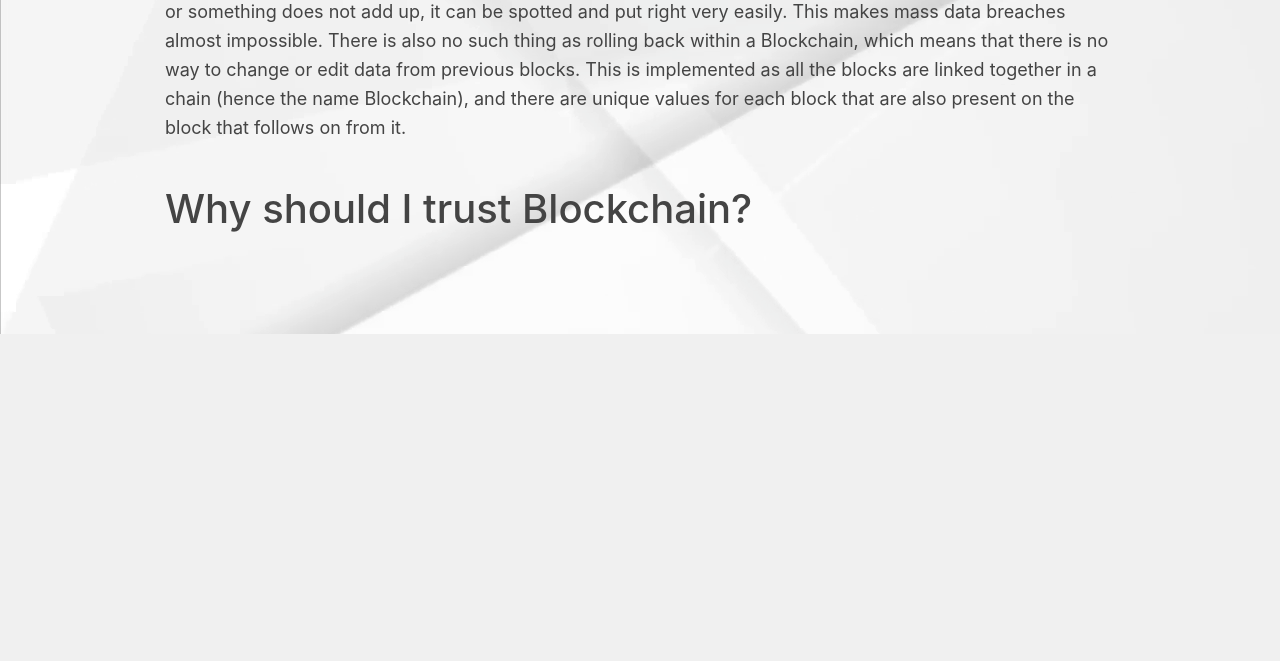
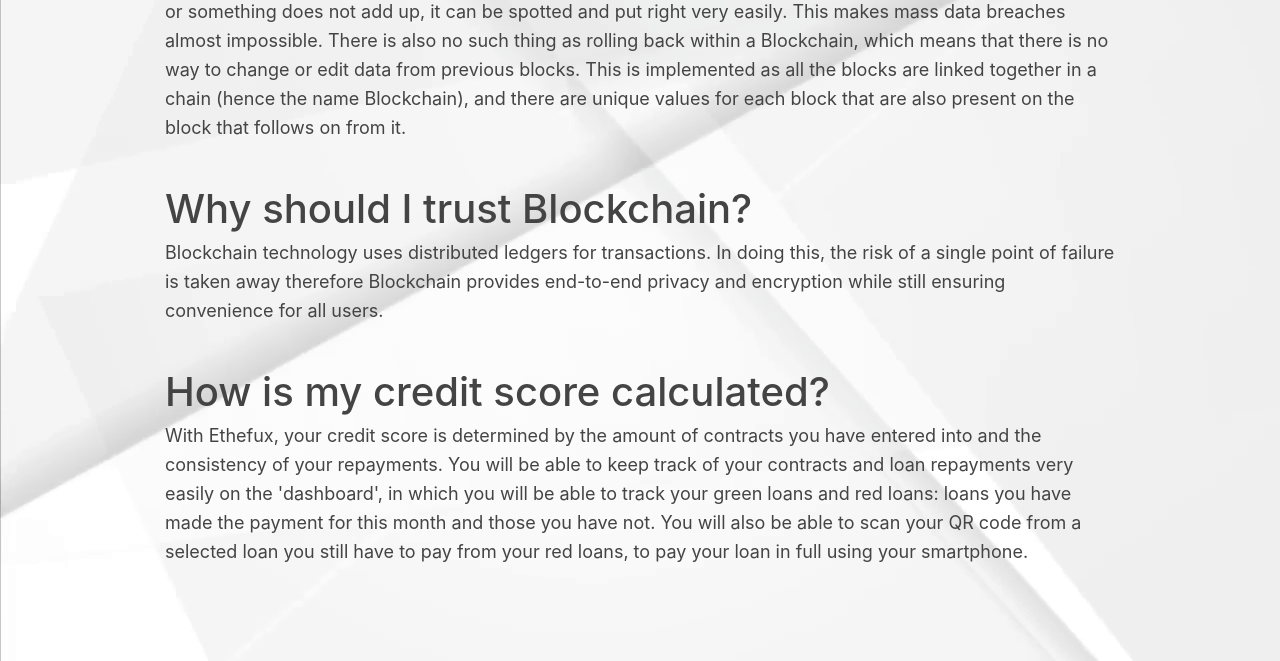
Before and after one commit to Iain530/Ethefux, a Django app: page / in a window 1280 px wide. Shown: the part 1176-1837 px from the top of the page. Before the commit the page ends 1510 px from the top, so only its background shows below. Run offline with Django 3.2, Linux system fonts and the light colour scheme; some libraries are stand-ins or nearby versions.

Commit message:
updating information on the index page

```diff
--- a/ethefux/templates/index.html
+++ b/ethefux/templates/index.html
@@ -43,8 +43,21 @@
         <br />
         <h1>Why should I trust Blockchain?</h1>
         <p>
-
-	<br>
+	    Blockchain technology uses distributed ledgers for transactions. In doing this, the risk of a single point
+            of failure is taken away therefore Blockchain provides end-to-end privacy and encryption while still ensuring
+            convenience for all users.
+        </p>
+        <br />
+        <h1>How is my credit score calculated?</h1>
+        <p>
+            With Ethefux, your credit score is determined by the amount of contracts you have entered into and the
+            consistency of your repayments. You will be able to keep track of your contracts and loan repayments
+            very easily on the 'dashboard', in which you will be able to track your green loans and red loans: loans
+            you have made the payment for this month and those you have not. You will also be able to scan your QR
+            code from a selected loan you still have to pay from your red loans, to pay your loan in full using your
+            smartphone.
+        </p>
+	<br />
 
     </div>
 </div>
```
